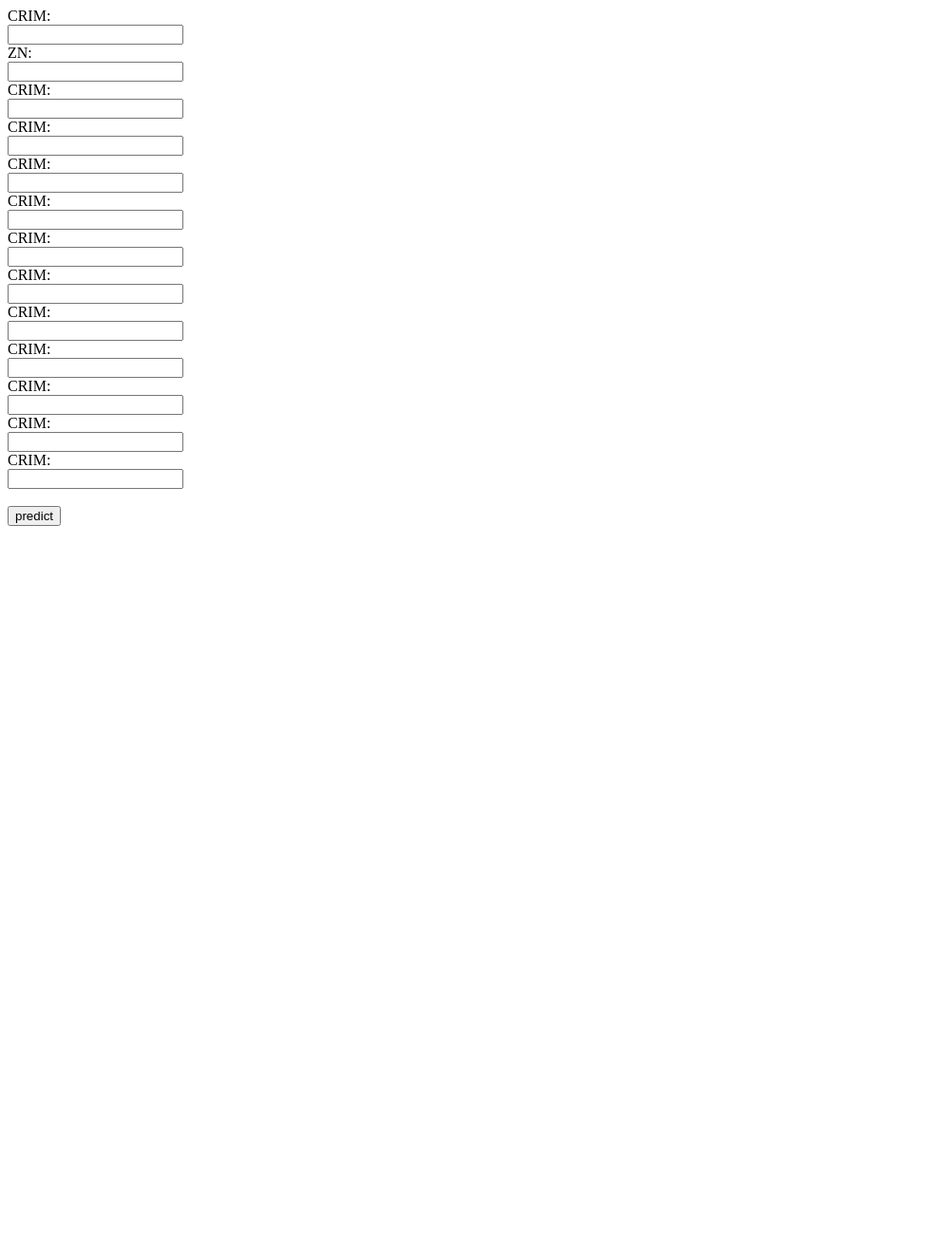
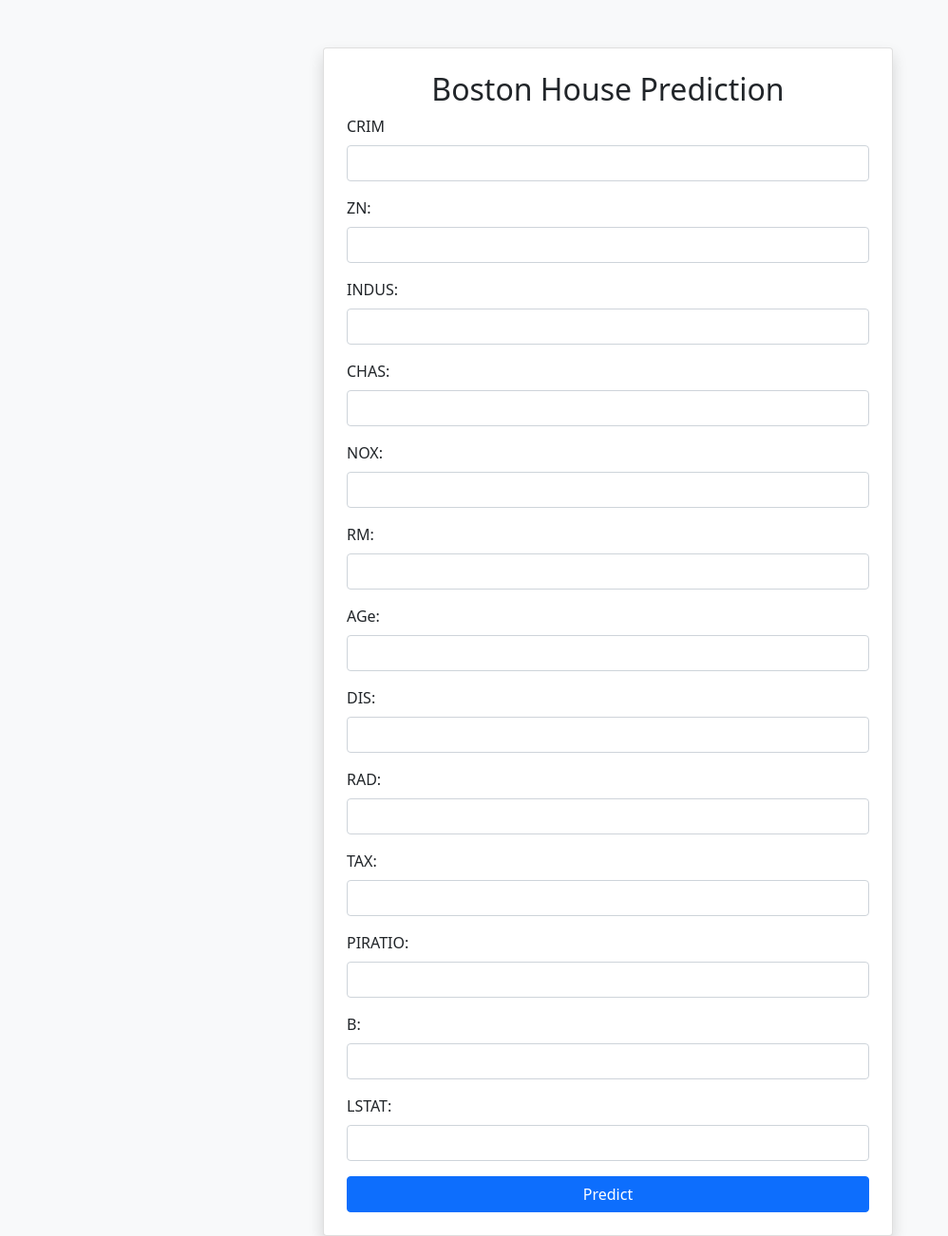
Before and after one commit to Pooja-Gohel24/Boston-House-Price-Prediction, a Flask app: page / in a window 1280 px wide. Shown: the whole page at 95% size, without its empty margins (0-998 px from the left). Before the commit the page ends 554 px from the top, so only its background shows below. Run offline with Flask 3, Linux system fonts and the light colour scheme; parts of the project's set-up code (start-up, migrations or seed data) failed here and were passed over.

Commit message:
Update index.html

```diff
--- a/templates/index.html
+++ b/templates/index.html
@@ -2,51 +2,119 @@
 <html lang="en">
 <head>
     <meta charset="UTF-8">
-    <title>Title</title>
+    <meta name="viewport" content="width=device-width, initial-scale=1.0">
+    <title>Boston House Prediction</title>
+
+    <link
+          href="https://cdn.jsdelivr.net/npm/bootstrap@5.0.2/dist/css/bootstrap.min.css"
+          rel="stylesheet"
+          integrity="sha384-EVSTQN3/azprG1Anm3QDgpJLIm9Nao0Yz1ztcQTwFspd3yD65VohhpuuCOmLASjC"
+          crossorigin="anonymous">
+  <script
+          src="https://cdn.jsdelivr.net/npm/bootstrap@5.0.2/dist/js/bootstrap.bundle.min.js"
+          integrity="sha384-MrcW6ZMFYlzcLA8Nl+NtUVF0sA7MsXsP1UyJoMp4YLEuNSfAP+JcXn/tWtIaxVXM"
+          crossorigin="anonymous"></script>
+  <script src="https://code.jquery.com/jquery-3.6.0.min.js"></script>
+  <style>
+  section
+  {
+    margin-top:50px;
+  }
+
+      *
+    {
+        margin: 0;
+         padding: 0;
+         box-sizing: border-box;
+    }
+
+</style>
 </head>
-<body>
-    <form action="/predict" method="post">
-        <label>CRIM:</label><br>
-        <input type="text" name="CRIM"><br>
+<body class="bg-light">
 
-        <label>ZN:</label><br>
-        <input type="text" name="ZN"><br>
+<section>
+  <div class="container d-flex justify-content-center align-items-center min-vh-100">
+    <div class="card shadow p-4" style="max-width: 600px; width: 100%;">
+      <h2 class="text-center">Boston House Prediction</h2>
 
-        <label>CRIM:</label><br>
-        <input type="text" name="INDUS"><br>
 
-        <label>CRIM:</label><br>
-        <input type="text" name="CHAS"><br>
+     <form action="/predict" method="post">
 
-        <label>CRIM:</label><br>
-        <input type="text" name="NOX"><br>
 
-        <label>CRIM:</label><br>
-        <input type="text" name="RM"><br>
+        <div class="mb-3">
+          <label class="form-label">CRIM</label>
+          <input type="text" class="form-control"  name="CRIM" >
+        </div>
 
-        <label>CRIM:</label><br>
-        <input type="text" name="AGE"><br>
 
-        <label>CRIM:</label><br>
-        <input type="text" name="DIS"><br>
 
-        <label>CRIM:</label><br>
-        <input type="text" name="RAD"><br>
+        <div class="mb-3">
+          <label class="form-label">ZN:</label>
+          <input type="text" class="form-control"  name="ZN" >
+        </div>
 
-        <label>CRIM:</label><br>
-        <input type="text" name="TAX"><br>
+        <div class="mb-3">
+          <label class="form-label">INDUS:</label>
+          <input type="text" class="form-control"  name="INDUS" >
+        </div>
 
-        <label>CRIM:</label><br>
-        <input type="text" name="PIRATIO"><br>
+        <div class="mb-3">
+          <label class="form-label">CHAS:</label>
+          <input type="text" class="form-control"  name="CHAS" >
+        </div>
 
-        <label>CRIM:</label><br>
-        <input type="text" name="B"><br>
 
-        <label>CRIM:</label><br>
-        <input type="text" name="LSTAT"><br>
 
-        <br>
-        <input type="submit" value="predict">
+        <div class="mb-3">
+          <label class="form-label">NOX:</label>
+          <input type="text" class="form-control"  name="NOX" >
+        </div>
+
+        <div class="mb-3">
+          <label class="form-label">RM:</label>
+          <input type="text" class="form-control"  name="RM" >
+        </div>
+
+        <div class="mb-3">
+          <label class="form-label">AGe:</label>
+          <input type="text" class="form-control"  name="AGE" >
+        </div>
+        <div class="mb-3">
+          <label class="form-label">DIS:</label>
+          <input type="text" class="form-control"  name="DIS" >
+        </div>
+
+        <div class="mb-3">
+          <label class="form-label">RAD:</label>
+          <input type="text" class="form-control"  name="RAD" >
+        </div>
+
+        <div class="mb-3">
+          <label class="form-label">TAX:</label>
+          <input type="text" class="form-control"  name="TAX" >
+        </div>
+
+        <div class="mb-3">
+          <label class="form-label">PIRATIO:</label>
+          <input type="text" class="form-control"  name="PIRATIO" >
+        </div>
+
+        <div class="mb-3">
+          <label class="form-label">B:</label>
+          <input type="text" class="form-control"  name="B" >
+        </div>
+
+        <div class="mb-3">
+          <label class="form-label">LSTAT:</label>
+          <input type="text" class="form-control"  name="LSTAT" >
+        </div>
+
+        <button type="submit" class="btn btn-primary w-100">Predict</button>
+      </form>
+    </div>
+  </div>
+</section>
+
     </form>
 
     {% if prediction_text %}
```
